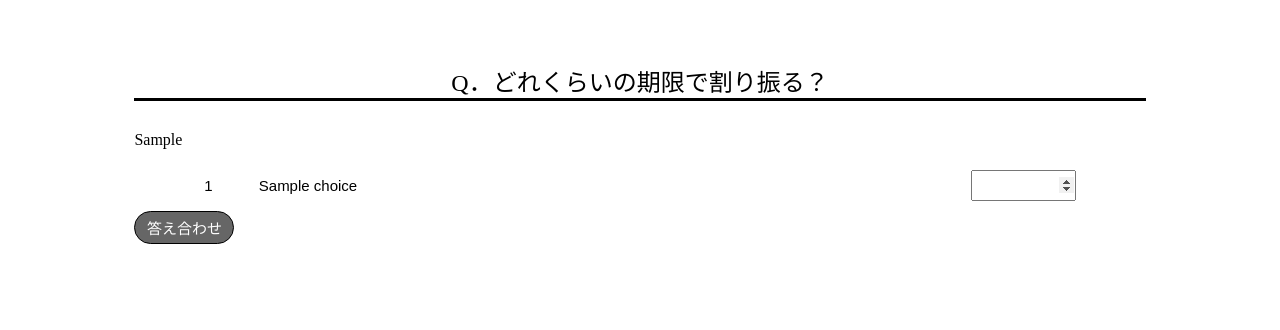
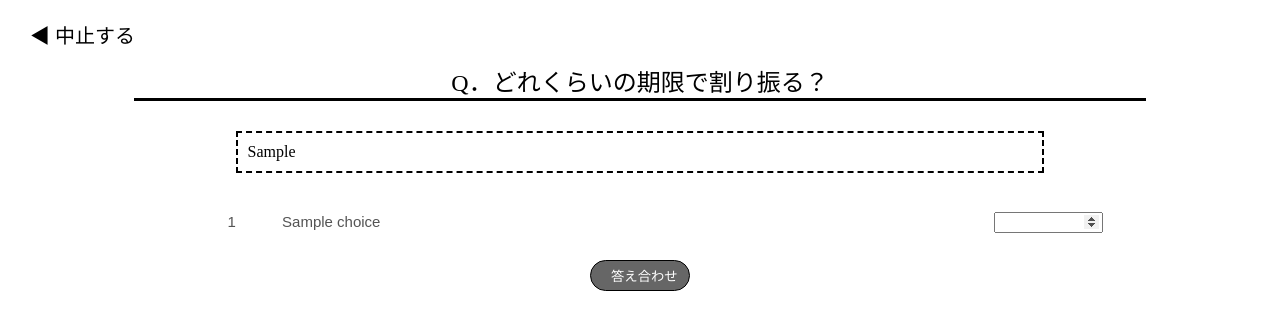
Before and after one commit to Raiki215/Hackathon-e, a Flask app: template templates/task_practice_q2.html in a window 1280 px wide. Shown: the top 330 px of the page. Run offline with Flask 3, Linux system fonts and the light colour scheme; the template is opened without the code that fills it: most values are stand-ins (such as "Sample title", 1, 10 or a date in 2020); parts of the project's set-up code (start-up, migrations or seed data) failed here and were passed over.

Commit message:
タスク管理練習修正 #10

```diff
--- a/static/css/task_practice.css
+++ b/static/css/task_practice.css
@@ -207,8 +207,19 @@
     margin: 25% auto 50px auto;
 }
 
+.task_game_data{
+    white-space: pre-wrap;
+    border: 2px dashed #000;
+    margin: 0 10% 30px 10%;
+    padding: 10px;
+}
+
 .noborder{
+    font-size: 15px;
+    padding: 5px 0 5px 0;
+    margin: 5px 0 5px 0;
     border: none;
+    background-color: #fff;
 }
 
 .choicenumber{
@@ -228,14 +239,25 @@
   opacity: 1;
 }
 
+.q2_botton{
+    display: block;
+    text-align: center;
+    width: 100px;
+    text-decoration: none;
+    color: #fff;
+    background-color: #666666;
+    border: 0.5px solid #000;
+    border-radius: 50px;
+    padding: 5px 20px 5px 20px;
+    margin: 20px auto 0px auto;
+}
+
 .choicediv{
     text-align: center;
 }
 
 .dateform input{
-    font-size: 15px;
-    padding: 5px 0 5px 0;
-    margin: 5px 0 5px 0;
+
 }
 
 .q2_answer{
@@ -285,7 +307,7 @@
     border: 0.5px solid #000;
     border-radius: 50px;
     padding: 5px 20px 5px 20px;
-    margin: 5% auto 50px auto;
+    margin: 20px auto 20px auto;
 }
 
 .start_botton{
--- a/templates/task_practice_q2.html
+++ b/templates/task_practice_q2.html
@@ -7,18 +7,19 @@
     <title>タスク管理システム</title>
 </head>
 <body>
+    <a href="{{url_for('task.task_practice_list')}}" class="cancel_button">◀ 中止する</a>
     <div class="q_main">
         <p class="task_list_title question">Q．どれくらいの期限で割り振る？</p>
-        <p>{{task_game[4]}}</p>
-        <form action="{{url_for('task.task_practice_a2')}}" class="dateform" method="post">
+        <p class="task_game_data">{{task_game[4]}}</p>
+        <form action="{{url_for('task.task_practice_a2')}}" class="" method="post">
             <div class="choicediv">
                 {% for c in choice %}
-                    <input type="text" name="num" value="{{c[0]}}" readonly class="noborder choicenumber">
-                    <input type="text" name="text" value="{{c[2]}}" readonly class="noborder choicetext">
+                    <input type="text" name="num" value="{{c[0]}}" readonly disabled class="noborder choicenumber">
+                    <input type="text" name="text" value="{{c[2]}}" readonly disabled class="noborder choicetext">
                     <input type="number" name="date" step="5" required><br>
                 {% endfor %}
                 <input type="hidden" name="q" value="{{q}}">
-                <input type="submit" class="q1_botton" value="答え合わせ">
+                <input type="submit" class="q2_botton" value="答え合わせ">
             </div>
         </form>
     </div>
```
Also changed, not shown: task/task.py (+13 -6 lines).
